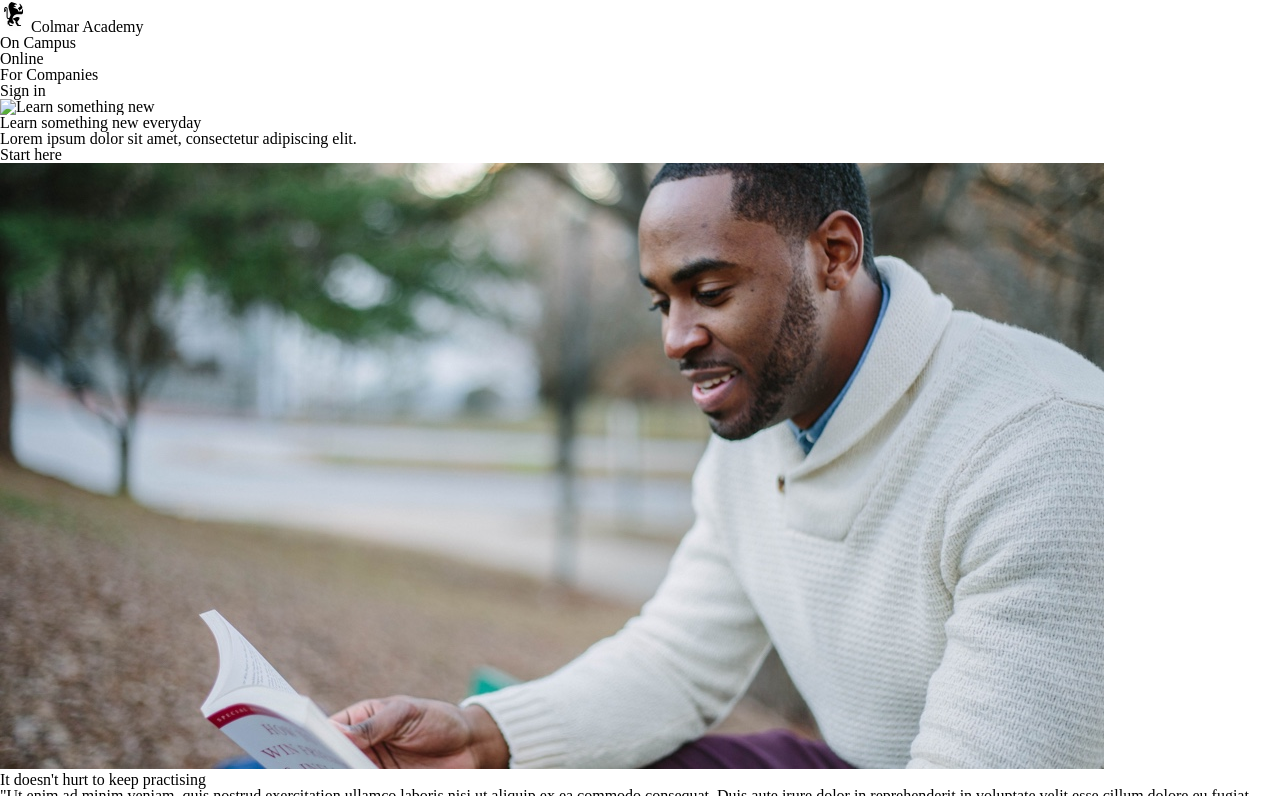
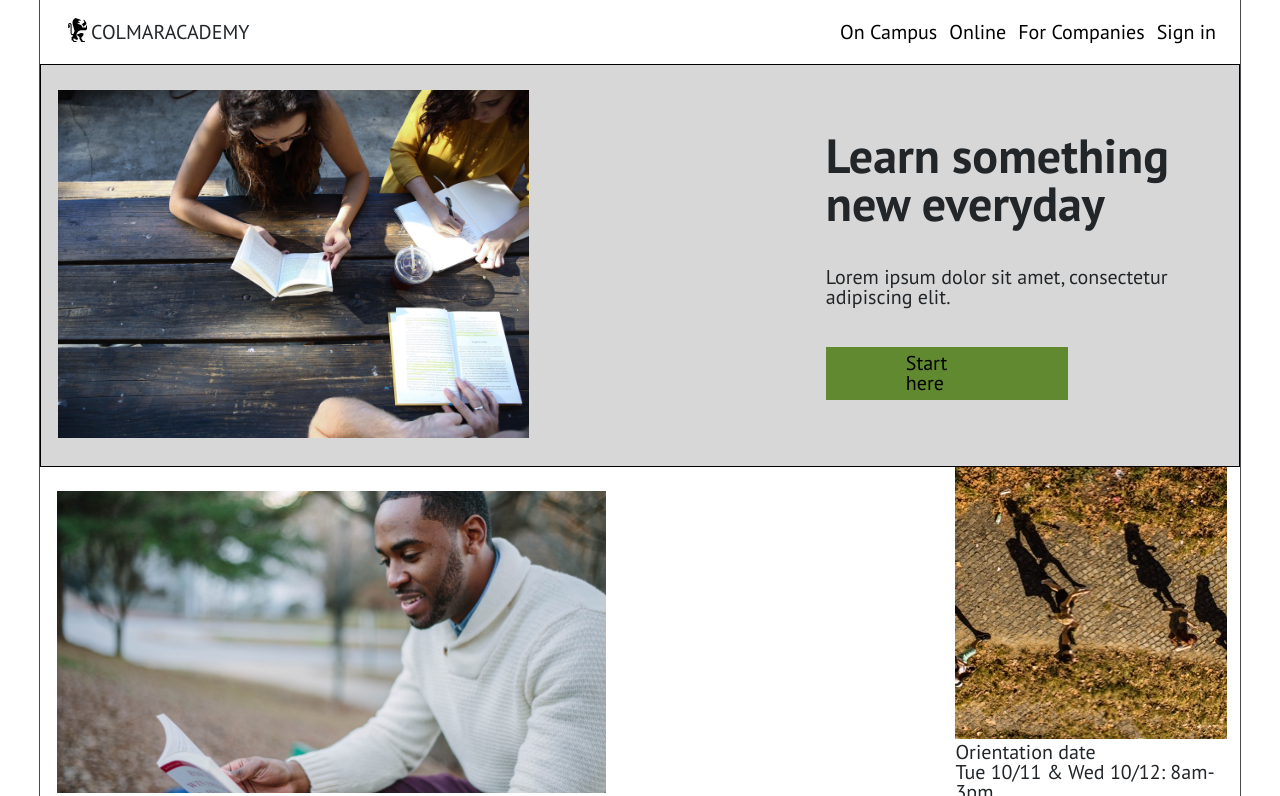
Before and after one commit to mshamara/ColmarAcademy, a plain HTML site: page index.html in a window 1280 px wide. Shown: the top 796 px of the page. Drawn offline with Linux system fonts and the light colour scheme.

Commit message:
CSS under construction

```diff
--- a/index.html
+++ b/index.html
@@ -6,6 +6,7 @@
     <meta name="description" content="With us you can learn something new every day, join us now!">
     <link rel="stylesheet" href="./styles/reset.css" type="text/css">
     <link rel="stylesheet" href="./styles/style.css" type="text/css">
+    <link href="https://fonts.googleapis.com/css?family=PT+Sans:400,700" rel="stylesheet">
   </head>
   <body>
     <div class="content">
@@ -14,23 +15,22 @@
       <div class="header">
         <div class="logo">
           <img src="./media/images/ic-logo.svg" alt="Colmar Academy">
-          <span class="name" id="colmar">Colmar</span>
-          <span class="name" id="academy">Academy</span>
+          <span class="name"><strong>COLMAR</strong>ACADEMY</span>
         </div>
         <nav>
           <ul>
-            <li>On Campus</li>
-            <li>Online</li>
-            <li>For Companies</li>
-            <li>Sign in</li>
+            <li><a href="#">On Campus</a></li>
+            <li><a href="#">Online</a></li>
+            <li><a href="#">For Companies</a></li>
+            <li><a href="#">Sign in</a></li>
           </ul>
         </nav>
       </div>
 
       <!-- Main Banner -->
       <div class="banner">
-        <div class="banner-img">
-          <img src="./media//images/banner.jpg" alt="Learn something new">
+        <div class="img-left">
+          <img src="./media/images/banner.jpg" alt="Learn something new">
         </div>
         <div class="banner-content">
           <h1>Learn something new everyday</h1>
@@ -41,8 +41,8 @@
 
       <!-- Two column area -->
       <div class="two-columns" id="information">
-        <div class="left-column" id="practising">
-          <img src="./media/images/information-main.jpg" alt="Keep practising" class="banner-img">
+        <div class="img-left" id="practising">
+          <img src="./media/images/information-main.jpg" alt="Keep practising">
           <h2>It doesn't hurt to keep practising</h2>
           <p>"Ut enim ad minim veniam, quis nostrud exercitation ullamco laboris nisi ut aliquip ex ea commodo consequat. Duis aute irure dolor in reprehenderit in voluptate velit esse cillum dolore eu fugiat nulla pariatur.""</p>
           <p id="quote">Emanuel, Sr Strategist at Hiring.com</p>
@@ -139,8 +139,8 @@
       <!-- Lower two column area -->
       <div class="two-columns" id="thesis">
         <h2>Thesis exhibit</h2>
-        <div class="left-column" id="urban">
-          <img src="./media/videos/thesis.mp4" alt="Reimagine urban" class="banner-img">
+        <div class="img-left" id="urban">
+          <video src="./media/videos/thesis.mp4" alt="Reimagine urban">
           <h3>Reimagine urban</h3>
           <p>"Ut enim ad minim veniam, quis nostrud exercitation ullamco laboris nisi ut aliquip ex ea commodo consequat. Duis aute irure dolor in reprehenderit in voluptate velit esse cillum dolore eu fugiat nulla pariatur.""</p>
         </div>
--- a/styles/style.css
+++ b/styles/style.css
@@ -0,0 +1,84 @@
+/* Universal styles */
+body {
+  font-family: "PT Sans", sans-serif;
+  font-size: 20px;
+  color: #222629;
+  display: flex;
+  align-items: center;
+}
+
+.content {
+  width: 1200px;
+  border-left: 1px solid #474B4F;
+  border-right: 1px solid #474B4F;
+  margin: 0 auto;
+}
+
+h1 {
+  font-size: 3rem;
+  font-weight: bold;
+  margin-bottom: 2.5rem;
+}
+/*
+.img-left img,video {
+  width: 60%;
+}
+*/
+
+
+/* Header styles */
+.header {
+  display: flex;
+  justify-content: space-between;
+  align-items: center;
+  height: 64px;
+}
+
+.logo {
+  display: flex;
+  align-items: center;
+  height: 50%;
+  margin-left: 24px;
+}
+
+nav ul {
+  display: flex;
+  margin-right: 24px;
+}
+
+nav ul li {
+  margin-left: 12px;
+}
+
+/* Main banner styles */
+.banner {
+  display: flex;
+  background-color: #D7D7D7;
+  border: 1px solid black;
+}
+
+.img-left img {
+  margin: 1.55rem 1.05rem;
+  width: 60%;
+}
+
+.banner-content {
+  display: flex;
+  flex-direction: column;
+  justify-content: center;
+  width: 50%;
+  text-align: left;
+}
+
+.button {
+  color: black;
+  background-color: #61892F;
+  width: 20%;
+  padding: 0.4rem 5rem;
+  margin-top: 2.5rem;
+}
+
+/* Information area styles */
+#information {
+  display: flex;
+}
```
